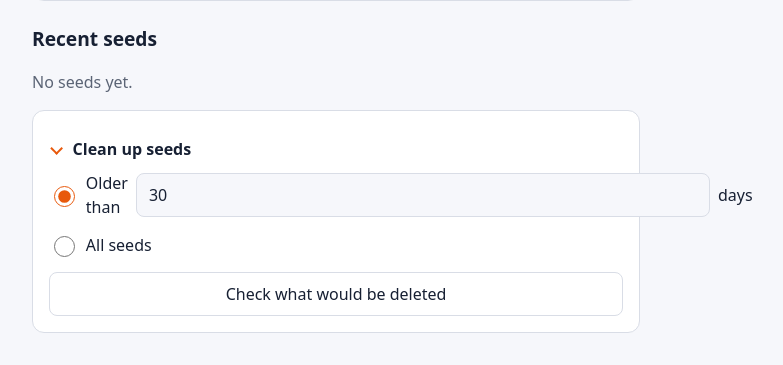
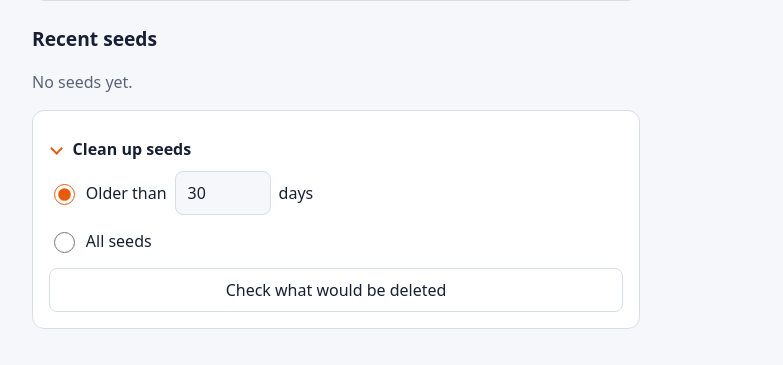
Before and after one commit to nolsen311/dreadovania-server, a Python web app: template src/dreadovania/templates/home.html in a window 1280 px wide, after a click on "Clean up seeds". Shown: the part 620-985 px from the top of the page, without its empty margins (304-1087 px from the left). After the commit the page ends 949 px from the top, so only its background shows below. Run offline with Jinja, Linux system fonts and the light colour scheme; the template is opened without the code that fills it, so the values that code supplies are empty.

Commit message:
Fix the cosmetics 403, short number boxes, and password-manager autofill
- Referrer-Policy is now "same-origin", not "no-referrer". With "no-referrer",
  browsers send "Origin: null" on a plain form POST, which the CSRF check
  refuses: saving cosmetics (the only plain form) failed with "this page is
  open at null". Other sites still get no referrer.
- input.short lost to the more specific full-width input rule, so every
  "short" number box was full width; in "Clean up seeds" it pushed "days"
  out of the card. It now wins, and "Older than" doesn't wrap.
- The Add a Switch form, and the .p12 password on the Account page, opt out of
  autofill on every field (autocomplete, plus the ignore attributes 1Password,
  LastPass, Bitwarden and Dashlane read). A password manager took the form for
  a login and put a saved username in the port.

Co-Authored-By: Claude Opus 5.5 <noreply@anthropic.com>
Claude-Session: https://claude.ai/code/session_01ExrPQGuR68zRT395RCxMDh

```diff
--- a/src/dreadovania/app.py
+++ b/src/dreadovania/app.py
@@ -47,7 +47,9 @@ SECURITY_HEADERS = {
         "object-src 'none'"
     ),
     "Cross-Origin-Opener-Policy": "same-origin",
-    "Referrer-Policy": "no-referrer",
+    # Not "no-referrer": with it, browsers send "Origin: null" on a plain form POST,
+    # which check_origin refuses. "same-origin" still sends nothing to other sites.
+    "Referrer-Policy": "same-origin",
     "X-Content-Type-Options": "nosniff",
     "X-Frame-Options": "DENY",
     "Permissions-Policy": "camera=(), microphone=(), geolocation=()",
--- a/src/dreadovania/static/app.css
+++ b/src/dreadovania/static/app.css
@@ -41,7 +41,7 @@ input, select, button, .button {
 input:not([type=checkbox]):not([type=radio]), select {
   width: 100%; padding: .5rem .75rem; border: 1px solid var(--line); background: var(--bg); color: var(--fg);
 }
-input.short { width: 6rem; display: inline-block; }
+input.short:not([type=checkbox]):not([type=radio]) { width: 6rem; display: inline-block; }
 input[type=checkbox], input[type=radio] { width: 1.3rem; height: 1.3rem; min-height: 0; accent-color: var(--accent); }
 button, .button {
   display: inline-flex; align-items: center; justify-content: center; padding: .5rem 1rem;
@@ -109,6 +109,7 @@ textarea { width: 100%; font: inherit; padding: .5rem; border: 1px solid var(--l
 .warnings ul { margin: .25rem 0 0; padding-left: 1.1rem; }
 .actions { display: flex; flex-wrap: wrap; gap: .4rem; align-items: center; }
 .lines { white-space: pre-line; }
+.nowrap { white-space: nowrap; }
 label.check input { flex: none; }
 .pickup + .pickup { border-top: 1px solid var(--line); padding-top: .6rem; }
 details.custom > summary { min-height: 36px; font-weight: 400; font-size: .9rem; }
--- a/src/dreadovania/templates/account.html
+++ b/src/dreadovania/templates/account.html
@@ -101,7 +101,7 @@
         yourself.</small></p>
       <label>File <input type="file" name="file" required accept=".pem,.crt,.cer,.der,.p12,.pfx"></label>
       <label>Password <small>(only for a .p12)</small>
-        <input type="password" name="password" autocomplete="off"></label>
+        <input type="password" name="password" autocomplete="new-password" data-1p-ignore data-lpignore="true" data-bwignore data-form-type="other"></label>
       <label>Name <input name="name" maxlength="60" autocomplete="off" placeholder="e.g. My phone"></label>
       {% if devices %}
       <label>For <select name="device_id">
--- a/src/dreadovania/templates/home.html
+++ b/src/dreadovania/templates/home.html
@@ -48,8 +48,10 @@
 <details class="card">
   <summary>Clean up seeds</summary>
   <form hx-post="/seeds/purge/preview" hx-target="#purge-confirm" class="stack">
-    <label class="check"><input type="radio" name="scope" value="older_than" checked> Older than
-      <input name="days" type="number" min="1" max="3650" value="30" inputmode="numeric" class="short"> days</label>
+    <label class="check"><input type="radio" name="scope" value="older_than" checked>
+      <span class="nowrap">Older than</span>
+      <input name="days" type="number" min="1" max="3650" value="30" inputmode="numeric" class="short" aria-label="Days">
+      days</label>
     <label class="check"><input type="radio" name="scope" value="all"> All seeds</label>
     <button type="submit">Check what would be deleted</button>
   </form>
```
Also changed, not shown: src/dreadovania/templates/switches.html (+7 -5 lines), tests/test_app.py (+6 -0 lines), tests/test_switches.py (+13 -0 lines).
